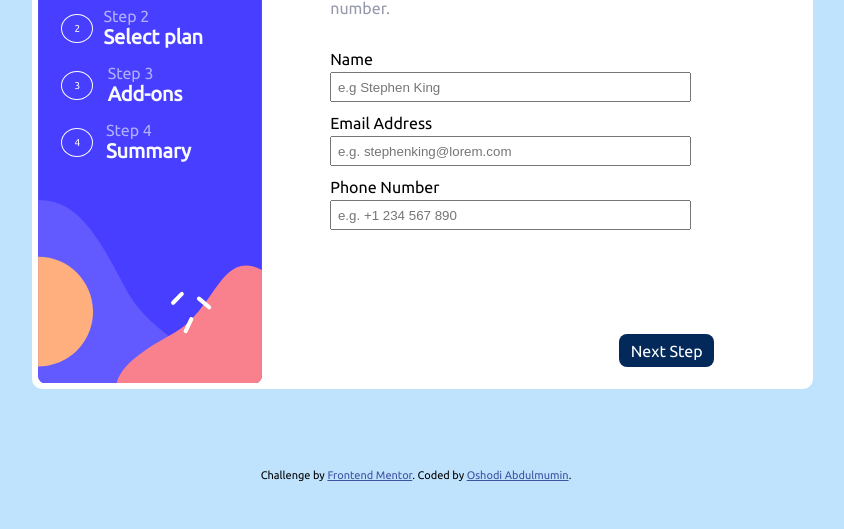
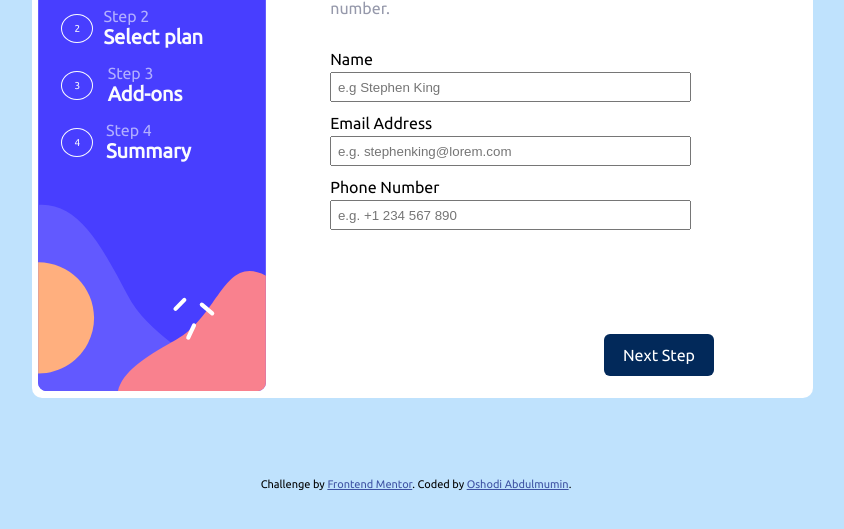
Before and after one commit to holybee009/multistep-form-sign-up, a plain HTML site: page index.html in a window 1280 px wide. Shown: the part 167-696 px from the top of the page, without its empty margins (224-1068 px from the left). Drawn offline with Linux system fonts and the light colour scheme.

Commit message:
second commit

```diff
--- a/index.html
+++ b/index.html
@@ -141,9 +141,9 @@
       }
       .next-step {
         background-color: hsl(213, 96%, 18%);
-        padding: 2% 3%;
+        padding: 1.5vh 1.5vw;
         color: hsl(0, 0%, 100%);
-        border-radius: 8px;
+        border-radius: 6px;
         cursor: pointer;
       }
       .billing {
@@ -363,7 +363,7 @@
       .change {
         cursor: pointer;
       }
-      @media (max-width: 375px) {
+      @media (max-width: 450px) {
         * {
           padding: 0;
           margin: 0;
```
Also changed, not shown: 1 other file.
